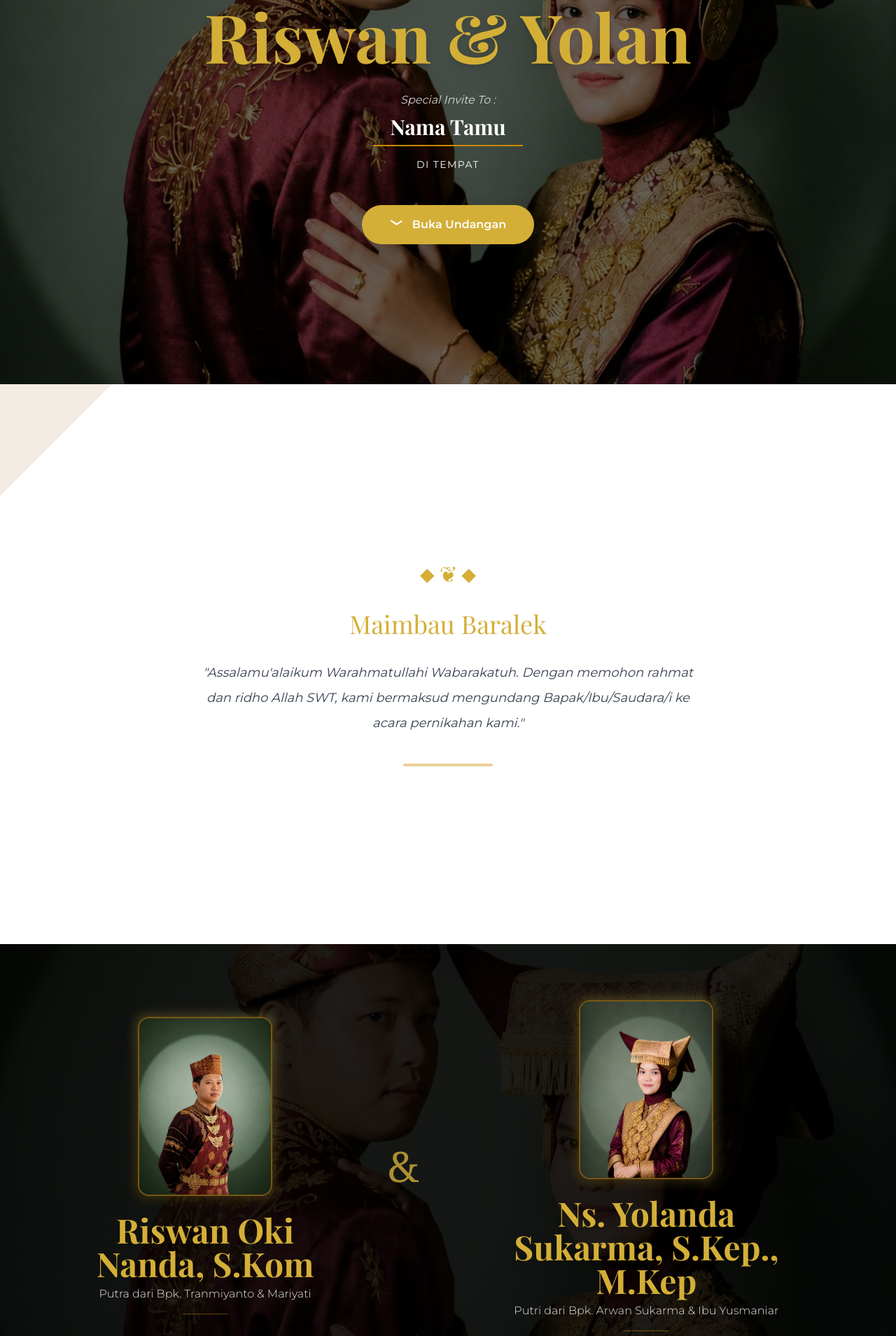
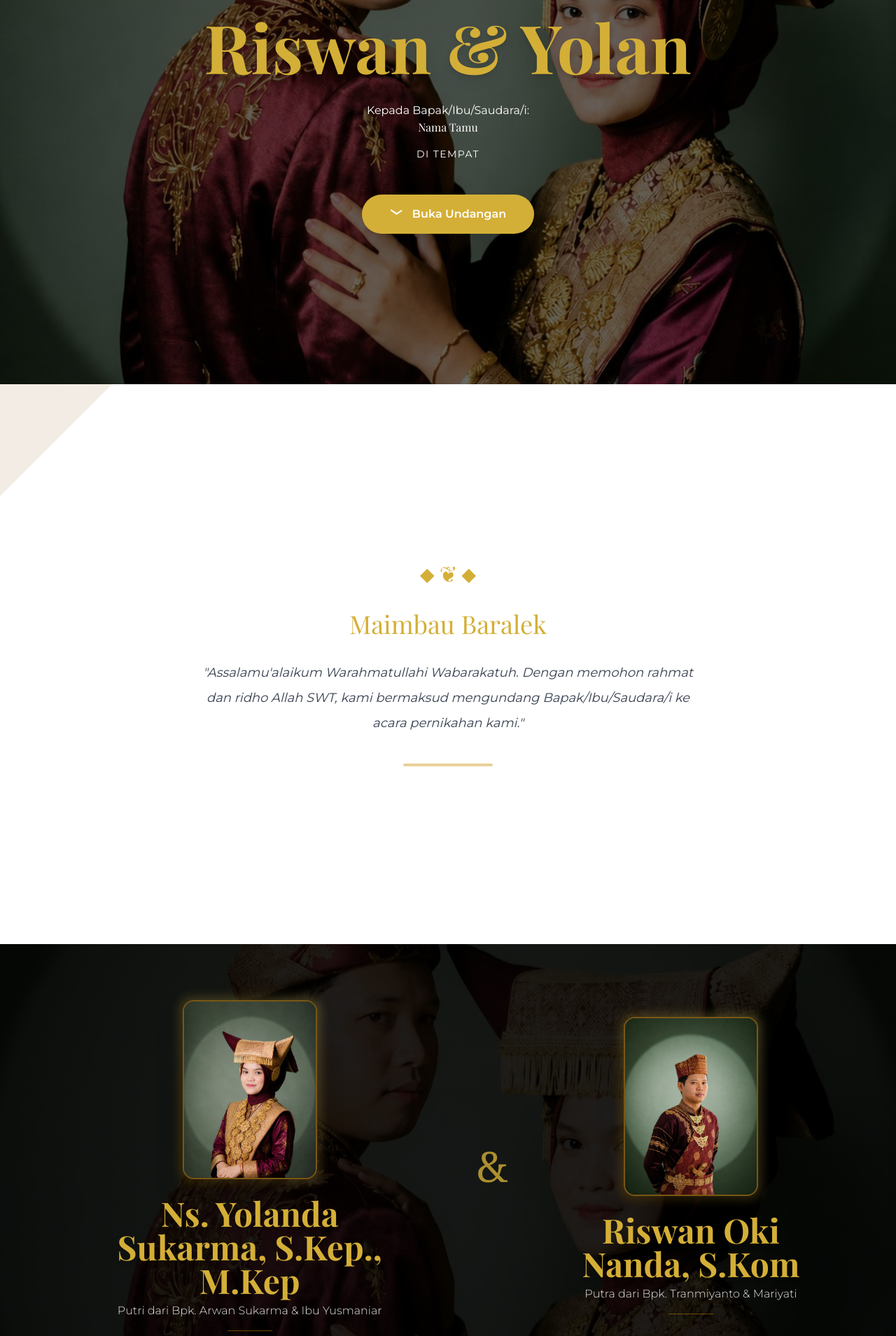
Before and after one commit to masriswan11/masokiinvitation, a plain HTML site: page index.html in a window 1280 px wide. Shown: the part 251-2160 px from the top of the page at 70% size. Drawn offline with nearby package versions, Linux system fonts and the light colour scheme; no server answers.

```diff
--- a/index.html
+++ b/index.html
@@ -79,11 +79,9 @@
             </h1>
 
             <div class="mb-12" data-aos="fade-up" data-aos-delay="600">
-                <p class="italic mb-2 opacity-80">Special Invite To :</p>
-                <h3
-                    class="text-3xl font-semibold border-b-2 border-yellow-600 pb-2 px-6">Nama
-                    Tamu
-                </h3>
+                <!-- Contoh elemen di index.html -->
+<p>Kepada Bapak/Ibu/Saudara/i:</p>
+<h2 id="nama-tamu">Nama Tamu</h2>
                 <p class="mt-4 text-sm uppercase tracking-widest">DI TEMPAT</p>
             </div>
 
@@ -140,6 +138,38 @@
                     <div
                         class="flex flex-col md:flex-row justify-center items-center gap-12 md:gap-24 mb-12">
 
+                        <!-- Mempelai Wanita -->
+                        <div class="flex flex-col items-center"
+                            data-aos="fade-left" data-aos-duration="1500">
+                            <!-- Frame Foto Minimalis -->
+                            <div class="relative mb-6 group">
+                                <div
+                                    class="absolute -inset-1 bg-gradient-to-tr from-yellow-600 to-yellow-200 rounded-2xl blur opacity-25 group-hover:opacity-50 transition duration-1000"></div>
+                                <div
+                                    class="relative w-40 h-52 md:w-48 md:h-64 overflow-hidden rounded-2xl border-2 border-yellow-600/50 shadow-2xl bg-stone-800">
+                                    <img src="img/wanita.jpeg"
+                                        alt="Yolanda Sukarma"
+                                        class="w-full h-full object-cover transform hover:scale-110 transition duration-700">
+                                </div>
+                            </div>
+                            <h3
+                                class="text-3xl md:text-5xl font-bold gold-text drop-shadow-md">Ns.
+                                Yolanda Sukarma, S.Kep., M.Kep
+                            </h3>
+                            <p
+                                class="text-md text-stone-200 mt-2 font-light">Putri
+                                dari Bpk. Arwan Sukarma & Ibu Yusmaniar</p>
+                            <div
+                                class="h-px w-16 bg-yellow-600 mt-4 opacity-50"></div>
+                        </div>
+
+
+                        <!-- Divider Ornamen Tengah -->
+                        <div class="py-4 md:py-0" data-aos="zoom-in"
+                            data-aos-duration="1000">
+                            <span
+                                class="text-6xl font-serif gold-text opacity-80">&</span>
+                        </div>
                         <!-- Mempelai Pria -->
                         <div class="flex flex-col items-center"
                             data-aos="fade-right" data-aos-duration="1500">
@@ -164,37 +194,7 @@
                                 class="h-px w-16 bg-yellow-600 mt-4 opacity-50"></div>
                         </div>
 
-                        <!-- Divider Ornamen Tengah -->
-                        <div class="py-4 md:py-0" data-aos="zoom-in"
-                            data-aos-duration="1000">
-                            <span
-                                class="text-6xl font-serif gold-text opacity-80">&</span>
-                        </div>
 
-                        <!-- Mempelai Wanita -->
-                        <div class="flex flex-col items-center"
-                            data-aos="fade-left" data-aos-duration="1500">
-                            <!-- Frame Foto Minimalis -->
-                            <div class="relative mb-6 group">
-                                <div
-                                    class="absolute -inset-1 bg-gradient-to-tr from-yellow-600 to-yellow-200 rounded-2xl blur opacity-25 group-hover:opacity-50 transition duration-1000"></div>
-                                <div
-                                    class="relative w-40 h-52 md:w-48 md:h-64 overflow-hidden rounded-2xl border-2 border-yellow-600/50 shadow-2xl bg-stone-800">
-                                    <img src="img/wanita.jpeg"
-                                        alt="Yolanda Sukarma"
-                                        class="w-full h-full object-cover transform hover:scale-110 transition duration-700">
-                                </div>
-                            </div>
-                            <h3
-                                class="text-3xl md:text-5xl font-bold gold-text drop-shadow-md">Ns.
-                                Yolanda Sukarma, S.Kep., M.Kep
-                            </h3>
-                            <p
-                                class="text-md text-stone-200 mt-2 font-light">Putri
-                                dari Bpk. Arwan Sukarma & Ibu Yusmaniar</p>
-                            <div
-                                class="h-px w-16 bg-yellow-600 mt-4 opacity-50"></div>
-                        </div>
                     </div>
 
                     <!-- Hitung Mundur -->
@@ -545,7 +545,16 @@
             animation-play-state: paused;
         }
     </style>
+        <script>
+    // Mengambil parameter 'to' dari URL
+    const urlParams = new URLSearchParams(window.location.search);
+    const nama = urlParams.get('to');
 
+    // Jika parameter 'to' ada di URL, ganti teks di id 'nama-tamu'
+    if (nama) {
+        document.getElementById('nama-tamu').innerText = nama.replace(/\+/g, ' ');
+    }
+</script>
         <!-- Scripts -->
         <script src="https://unpkg.com/aos@2.3.1/dist/aos.js"></script>
         <!-- Tambahkan Script Countdown ini sebelum penutup </body> -->
```
